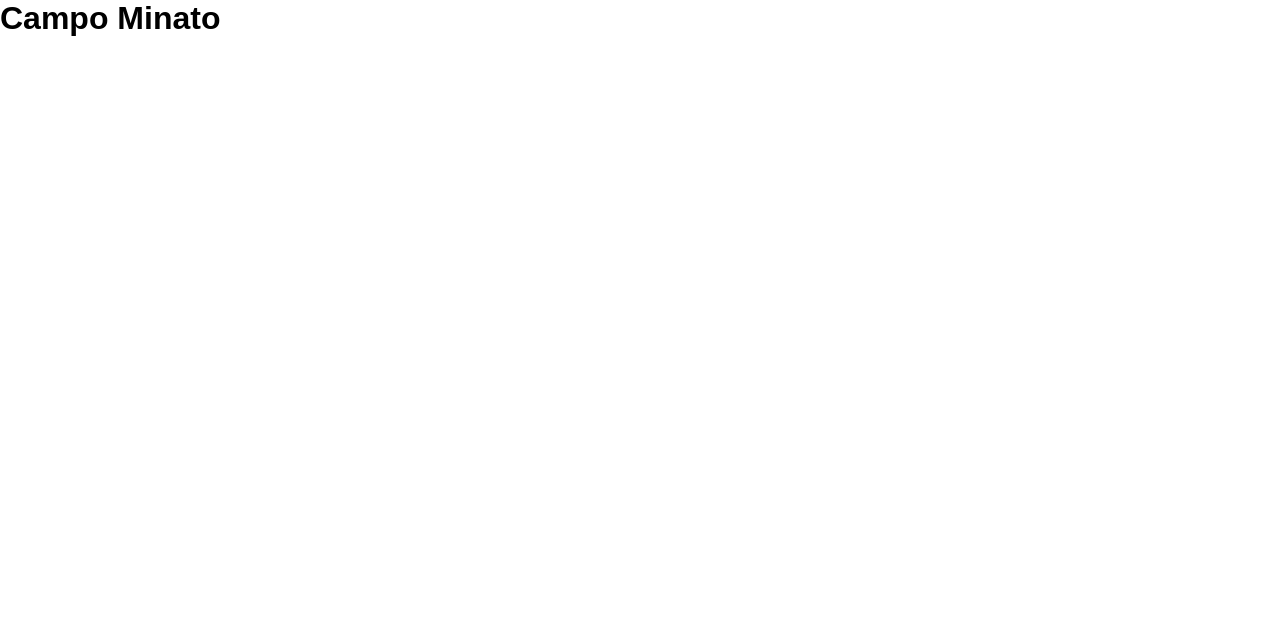
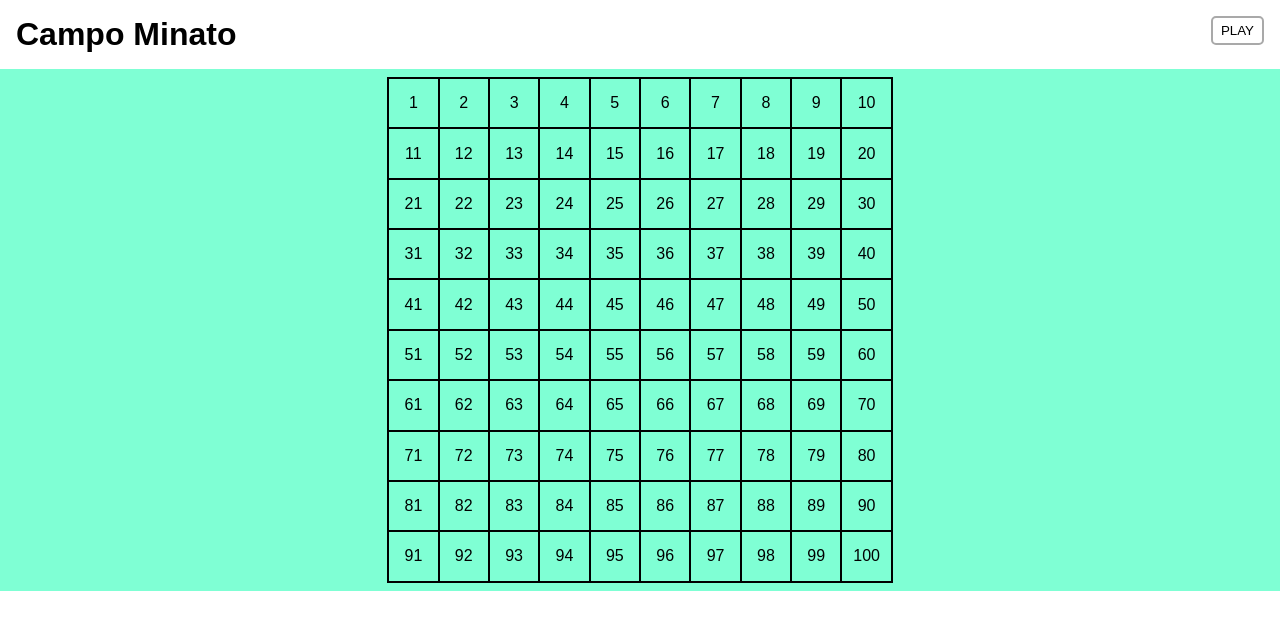
Before and after one commit to agnesvarga1/js-campominato-grid, a plain HTML site: page index.html in a window 1280 px wide. Drawn offline with Linux system fonts and the light colour scheme.

Commit message:
add grid with nums

```diff
--- a/index.html
+++ b/index.html
@@ -9,9 +9,13 @@
   <body>
     <header>
       <h1>Campo Minato</h1>
+      <div>
+        <button class="play-btn">PLAY</button>
+      </div>
     </header>
 
     <main>
+      <div id="grid"></div>
       <script src="./main.js"></script>
     </main>
   </body>
--- a/main.js
+++ b/main.js
@@ -1 +1,10 @@
-alert("haho");
+const gridHtml = document.querySelector("#grid");
+
+let cellPerLine = 10;
+
+for (let i = 1; i <= cellPerLine ** 2; i++) {
+  let cellHtml = document.createElement("div");
+  cellHtml.classList.add("cell");
+  cellHtml.innerHTML = `<span>${i}</span>`;
+  gridHtml.append(cellHtml);
+}
--- a/styles.css
+++ b/styles.css
@@ -8,6 +8,43 @@ html {
   font-family: Arial, Helvetica, sans-serif;
 }
 
+header {
+  padding: 1rem;
+  display: flex;
+  justify-content: space-between;
+}
+
+.play-btn {
+  padding: 5px 8px;
+  background-color: transparent;
+  border: 2px solid darkgray;
+  border-radius: 5px;
+  cursor: pointer;
+}
 main {
   background-color: #7fffd4;
+  display: flex;
+  align-items: center;
+  justify-content: center;
+  padding: 0.5rem;
 }
+
+#grid,
+.cell {
+  border: 1px solid black;
+}
+#grid {
+  width: 40%;
+  margin: 0 auto;
+
+  display: flex;
+  flex-wrap: wrap;
+}
+
+.cell {
+  width: calc(100% / 10);
+  aspect-ratio: 1;
+  display: flex;
+  justify-content: center;
+  align-items: center;
+}
```
